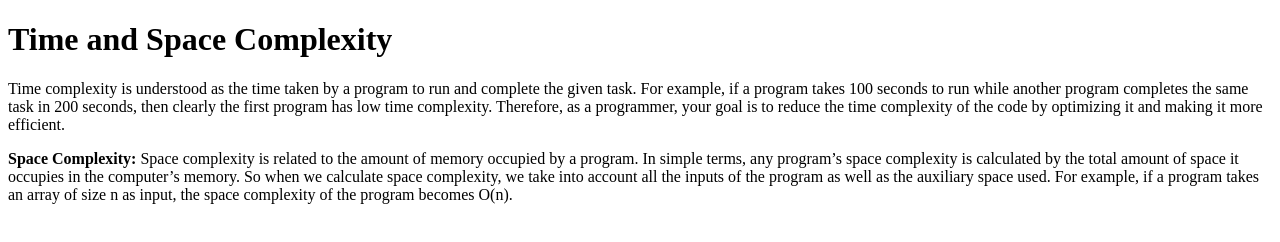
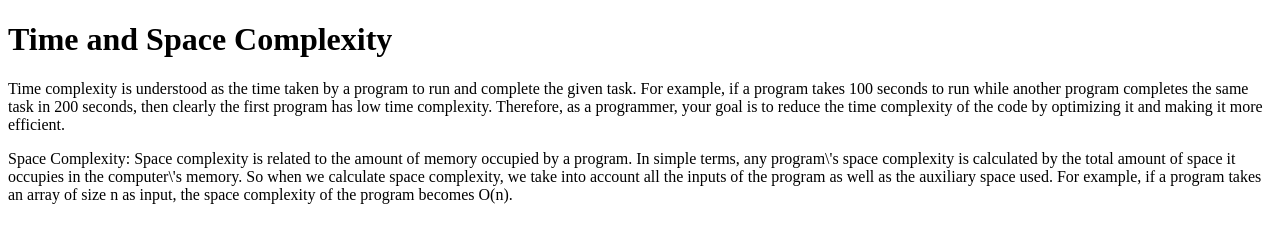
Before and after one commit to acciojob/time-and-space-complexity-VarunKandakatla, a website: page main.html in a window 1280 px wide. Drawn offline with Linux system fonts and the light colour scheme.

Commit message:
created a submission

```diff
--- a/main.html
+++ b/main.html
@@ -10,7 +10,7 @@
 	<!-- the entire body must be written by student -->
 	<h1>Time and Space Complexity</h1>
 	<p>Time complexity is understood as the time taken by a program to run and complete the given task. For example, if a program takes 100 seconds to run while another program completes the same task in 200 seconds, then clearly the first program has low time complexity. Therefore, as a programmer, your goal is to reduce the time complexity of the code by optimizing it and making it more efficient.</p>
-	<p><b>Space Complexity:</b> Space complexity is related to the amount of memory occupied by a program. In simple terms, any program’s space complexity is calculated by the total amount of space it occupies in the computer’s memory. So when we calculate space complexity, we take into account all the inputs of the program as well as the auxiliary space used. For example, if a program takes an array of size n as input, the space complexity of the program becomes O(n).</p>
+	<p>Space Complexity: Space complexity is related to the amount of memory occupied by a program. In simple terms, any program\'s space complexity is calculated by the total amount of space it occupies in the computer\'s memory. So when we calculate space complexity, we take into account all the inputs of the program as well as the auxiliary space used. For example, if a program takes an array of size n as input, the space complexity of the program becomes O(n).</p>
     <script type="text/javascript" src="./script.js">
 </script>
 
```
